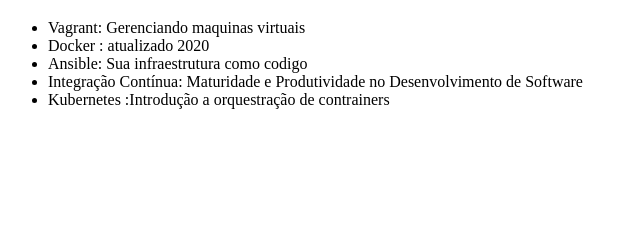
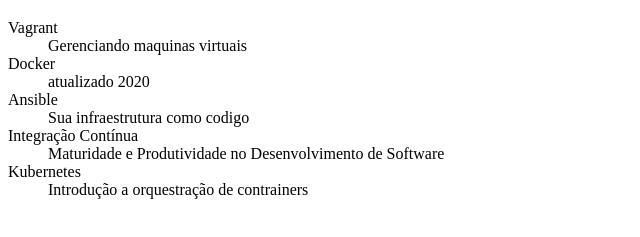
Before and after one commit to FelipeFFG/alura-git, a plain HTML site: page index.html in a window 1280 px wide. Shown: the part 61-298 px from the top of the page, without its empty margins (0-640 px from the left). Drawn offline with Linux system fonts and the light colour scheme.

Commit message:
Simplificando Titulo

```diff
--- a/index.html
+++ b/index.html
@@ -2,16 +2,26 @@
 <html lang="en">
 <head>
     <meta charset="UTF-8">
-    <title>Lista de novos cursos da Alura para a  compasso</title>
+    <title>Lista de Cursos</title>
 </head>
 <body>
     <h1>Cursos de DevOps</h1>
-    <ul>
-        <li>Vagrant: Gerenciando maquinas virtuais</li>
-        <li>Docker : atualizado 2020</li>
-        <li>Ansible: Sua infraestrutura como codigo</li>
-        <li>Integração Contínua: Maturidade e Produtividade no Desenvolvimento de Software</li>
-        <li>Kubernetes :Introdução a orquestração de contrainers</li>
-    </ul>
+    <d1>
+        <dt>Vagrant</dt>
+        <dd>Gerenciando maquinas virtuais</dd>
+
+        <dt>Docker </dt>
+        <dd>atualizado 2020</dd>
+
+        <dt>Ansible</dt>
+        <dd>Sua infraestrutura como codigo</dd>
+
+        <dt>Integração Contínua</dt>
+        <dd>Maturidade e Produtividade no Desenvolvimento de Software</dd>
+
+        <dt>Kubernetes </dt>
+        <dd>Introdução a orquestração de contrainers</dd>
+
+    </d1>
 </body>
 </html>
```
